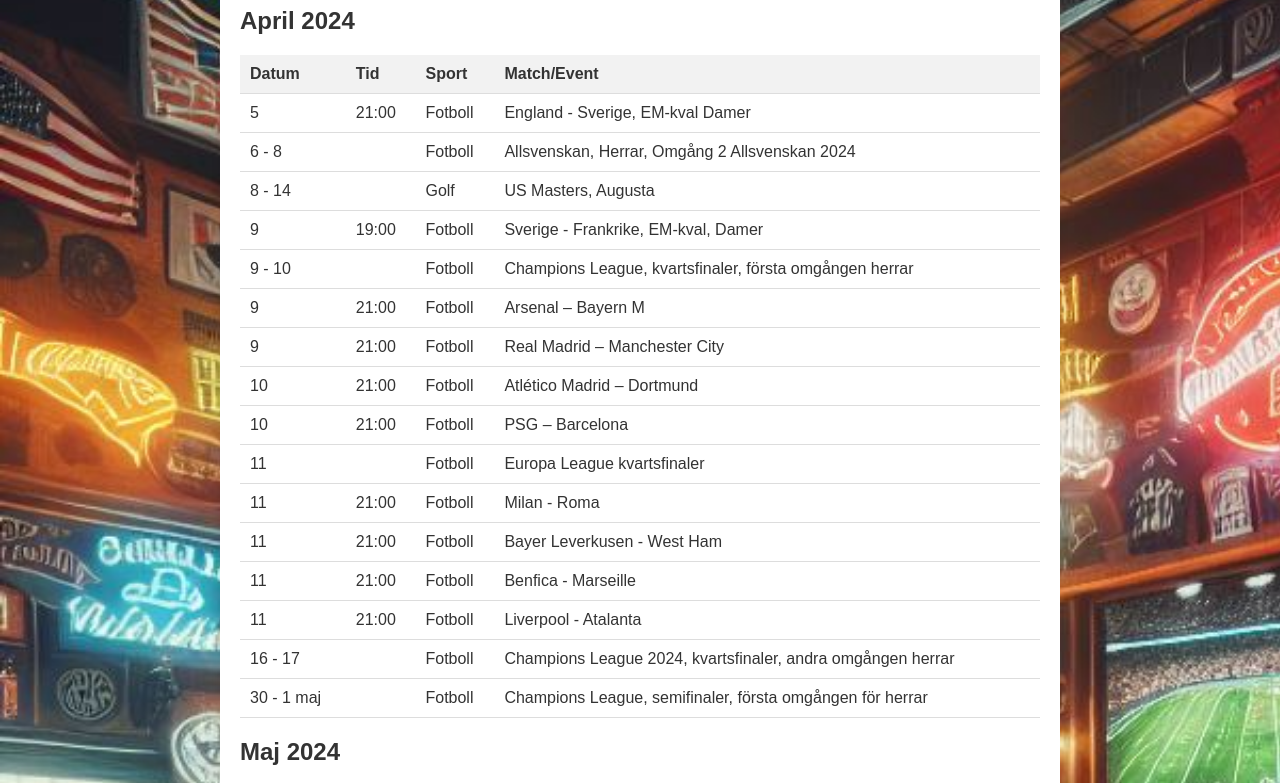
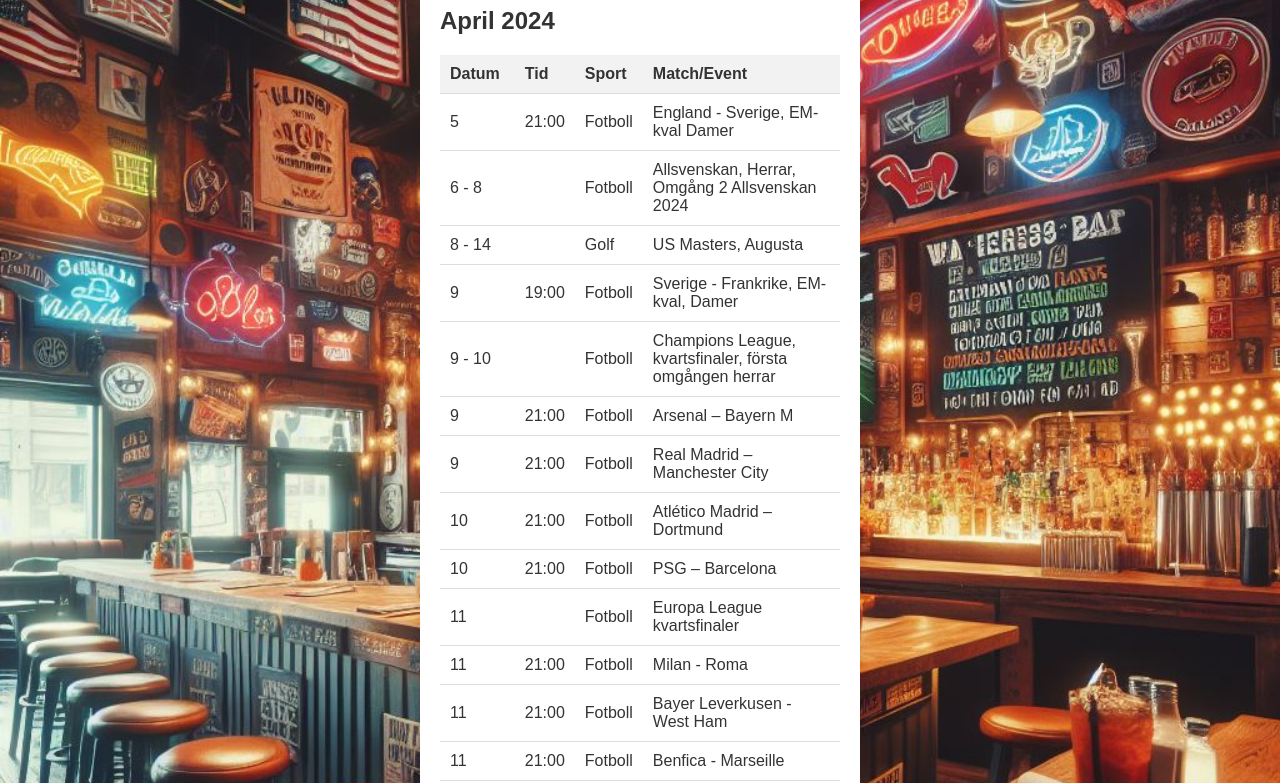
Before and after one commit to checkinf/checkinf.github.io, a plain HTML site: page index.html in a window 1280 px wide. Shown: the part 133-916 px from the top of the page. Drawn offline with Linux system fonts and the light colour scheme.

Commit message:
Update index.html

```diff
--- a/index.html
+++ b/index.html
@@ -8,13 +8,15 @@
          body {
             font-family: Arial, sans-serif;
             background-image: url('background_bar.jpeg');
-            background-size: cover;
             color: #333;
             margin: 0;
             padding: 20px;
+            background-repeat: no-repeat;
+            background-attachment: fixed;
+            background-size: cover;
         }
         .container {
-            max-width: 800px;
+            max-width: 400px;
             margin: 20px auto;
             padding: 20px;
             background-color: #fff;
```
